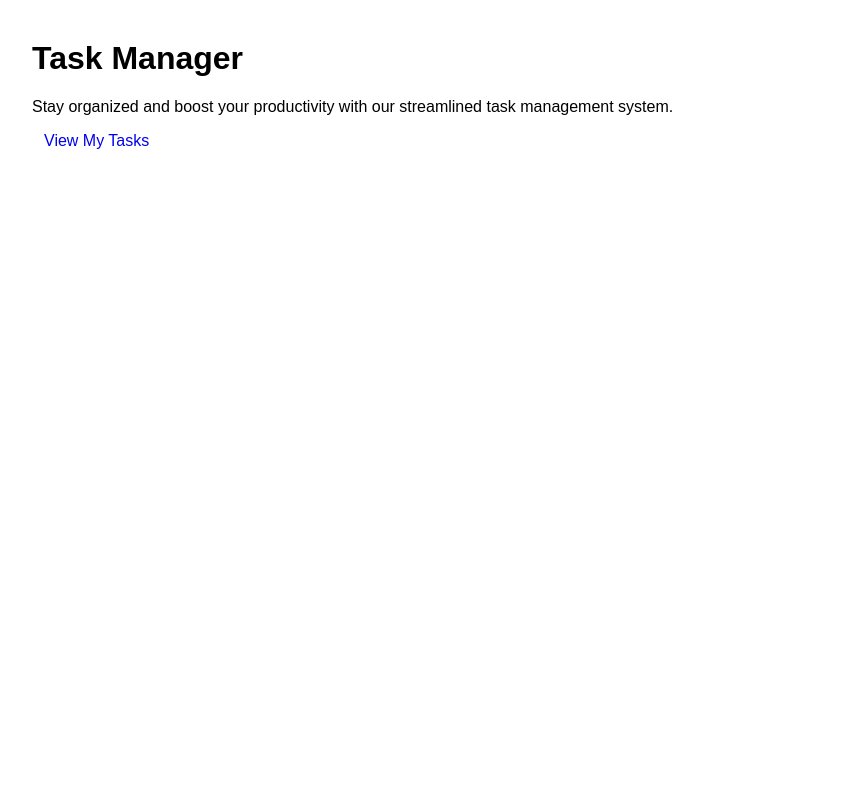
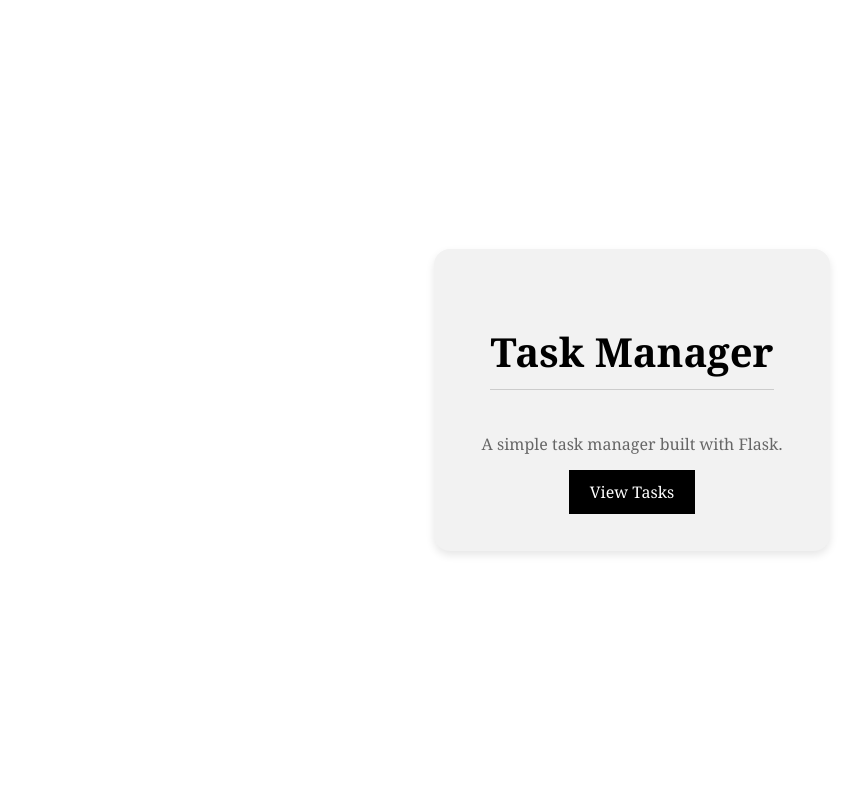
Before and after one commit to FarhanAsfar/W3E-Assignment7.1, a Flask app: page / in a window 1280 px wide. Shown: the whole page, without its empty margins (8-869 px from the left). Run offline with Flask 3, Linux system fonts and the light colour scheme.

Commit message:
Update frontend pages for a better look

```diff
--- a/task_manager/templates/home.html
+++ b/task_manager/templates/home.html
@@ -1,14 +1,10 @@
 {% extends "index.html" %}
-
 {% block content %}
-<div class="hero-container">
+<div class="home-centered-wrapper">
     <div class="task-card">
         <h1>Task Manager</h1>
-        <p>Stay organized and boost your productivity with our streamlined task management system.</p>
-
-        <div class="action-buttons">
-            <a href="/tasks" class="btn-primary">View My Tasks</a>
-        </div>
+        <p style="padding-bottom: 10px;">A simple task manager built with Flask.</p>
+        <a href="/tasks" class="btn-primary">View Tasks</a>
     </div>
 </div>
 {% endblock %}
--- a/task_manager/templates/index.html
+++ b/task_manager/templates/index.html
@@ -4,17 +4,74 @@
     <meta charset="UTF-8">
     <title>Task Manager</title>
     <style>
-        body { font-family: Arial, sans-serif; margin: 40px; }
-        table { border-collapse: collapse; width: 100%; }
-        th, td { padding: 10px; border: 1px solid #ddd; }
-        th { background-color: #f4f4f4; }
-        a, button { padding: 6px 12px; text-decoration: none; }
+
+        body {
+            font-family: Georgia, serif;
+            margin: 0;
+            min-height: 100vh;
+            background: hsla(0, 0%, 96%, 0);
+            color: #333;
+        }
+
+        /* Home Page Centering  */
+        .home-centered-wrapper {
+            display: flex;
+            justify-content: center;
+            align-items: center;
+            min-height: 100vh;
+            text-align: center;
+        }
+
+        .task-card {
+            background: #f2f2f2;
+            padding: 3rem;
+            border-radius: 16px;
+            box-shadow: 0 4px 8px rgba(0, 0, 0, 0.1);
+            max-width: 500px;
+        }
+
+        /* Tasks Page Container */
+        .tasks-container {
+            max-width: 1000px;
+            margin: 40px auto;
+            background: #ffffff;
+            padding: 30px;
+            border-radius: 0;
+            box-shadow: 0 4px 8px rgba(0, 0, 0, 0.1);
+        }
+
+
+        h1 { color: #000000; font-size: 2.5rem; border-bottom: 1px solid #ccc; padding-bottom: 10px; display: inline-block; }
+        p { color: #666; }
+
+
+        table { width: 100%; border-collapse: collapse; margin-top: 20px; border: 1px solid #ddd; }
+        th, td { padding: 12px; border: 1px solid #ddd; text-align: left; }
+        th { background-color: #e9e9e9; color: #000; font-weight: bold; }
+        tr:nth-child(even) { background-color: #f9f9f9; }
+
+        /* Links and Buttons */
+        a, button, select {
+            padding: 10px 12px;
+            text-decoration: none;
+            color: #0000EE;
+            border: 1px solid #ccc;
+            background: #fff;
+            cursor: pointer;
+        }
+        .btn-primary {
+            background: #000;
+            color: white !important;
+            border: 1px solid #000;
+            padding: 10px 20px;
+        }
+        .btn-primary:hover { background: #333; }
+
+        /* Status Colors */
         .done { color: green; font-weight: bold; }
     </style>
 </head>
 <body>
-
 {% block content %}{% endblock %}
-
 </body>
 </html>
--- a/task_manager/templates/tasks.html
+++ b/task_manager/templates/tasks.html
@@ -1,6 +1,8 @@
 {% extends "index.html" %}
 
 {% block content %}
+
+<div class="tasks-container">
 <h1>Tasks</h1>
 
 <form method="get">
@@ -45,4 +47,6 @@
 
 <br>
 <a href="/">Back to Home</a>
+
+</div>
 {% endblock %}
```
